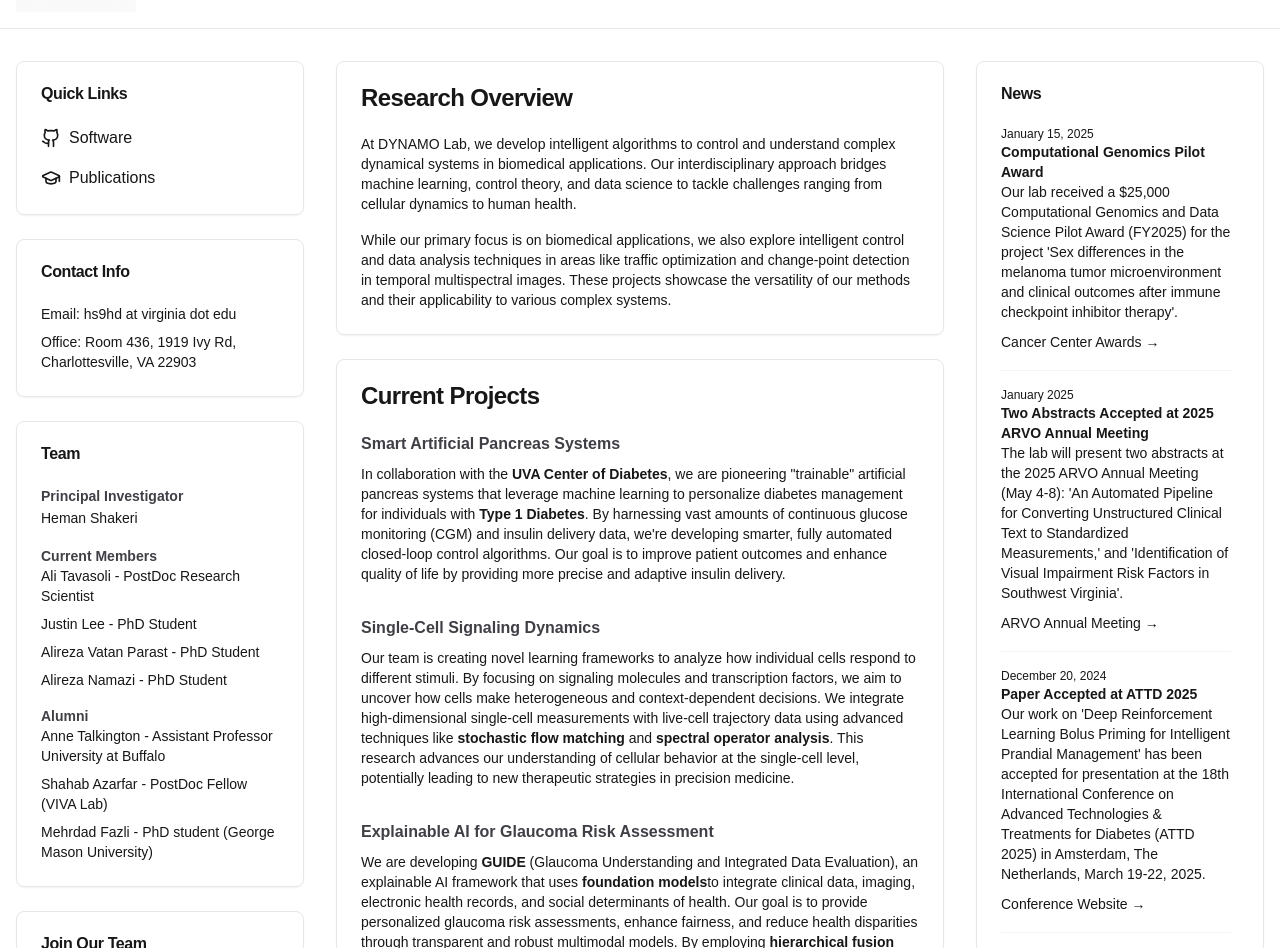
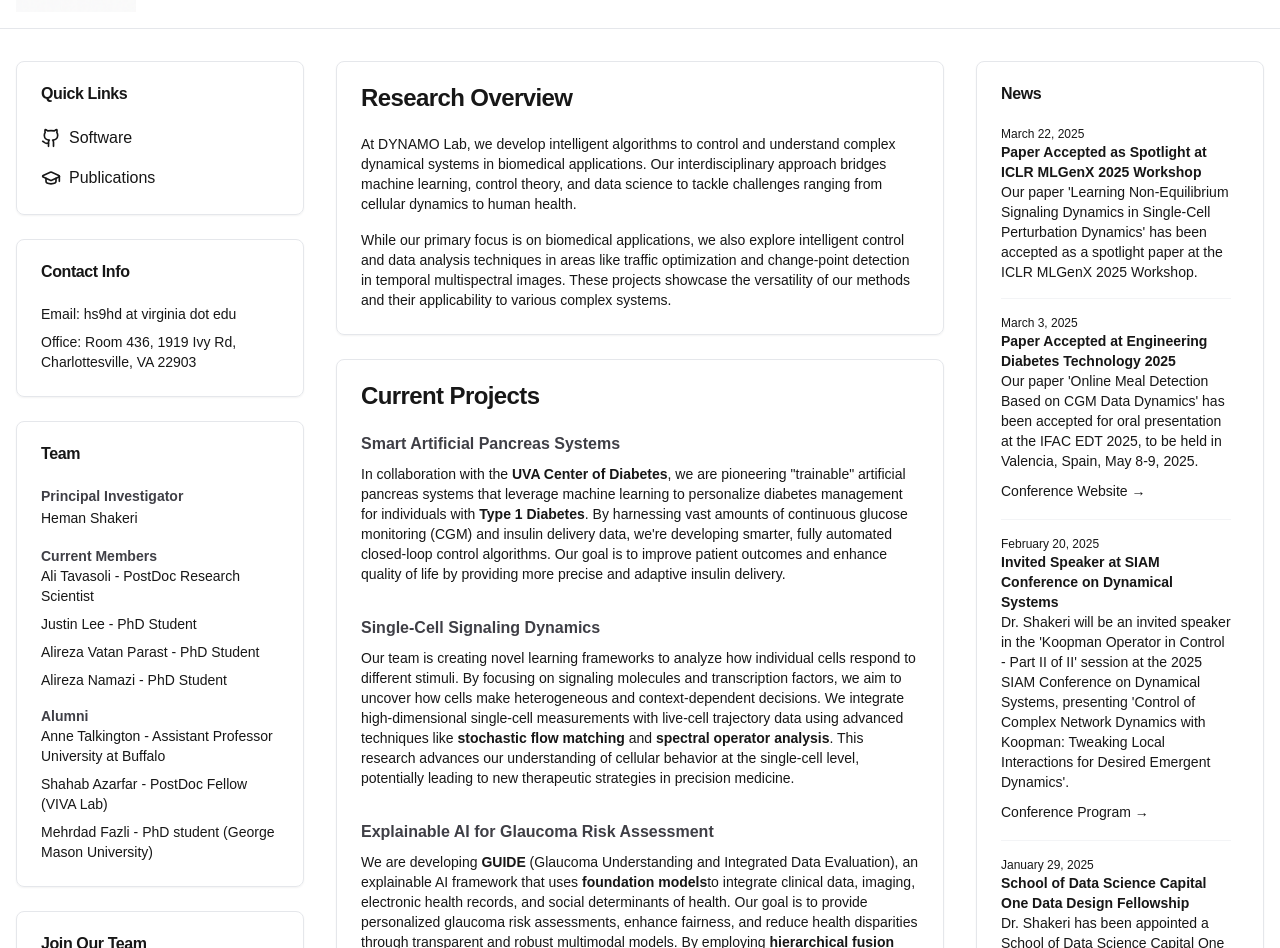
Before and after one commit to Shakeri-Lab/shakeri-lab.github.io, a Next.js app: page / in a window 1280 px wide. Shown: the part 124-1072 px from the top of the page. Built offline with nearby package versions, Linux system fonts and the light colour scheme.

Commit message:
Add March, February and January 2025 news items

```diff
--- a/src/data/news.ts
+++ b/src/data/news.ts
@@ -2,6 +2,34 @@ import { NewsItem } from '@/types';
 
 export const news: NewsItem[] = [
   // 2025
+  {
+    date: "March 22, 2025",
+    title: "Paper Accepted as Spotlight at ICLR MLGenX 2025 Workshop",
+    content: "Our paper 'Learning Non-Equilibrium Signaling Dynamics in Single-Cell Perturbation Dynamics' has been accepted as a spotlight paper at the ICLR MLGenX 2025 Workshop."
+  },
+  {
+    date: "March 3, 2025",
+    title: "Paper Accepted at Engineering Diabetes Technology 2025",
+    content: "Our paper 'Online Meal Detection Based on CGM Data Dynamics' has been accepted for oral presentation at the IFAC EDT 2025, to be held in Valencia, Spain, May 8-9, 2025.",
+    links: [{
+      text: "Conference Website",
+      url: "https://www.ifac-control.org/conferences/engineering-diabetes-technology-1st-edt-2025tm"
+    }]
+  },
+  {
+    date: "February 20, 2025",
+    title: "Invited Speaker at SIAM Conference on Dynamical Systems",
+    content: "Dr. Shakeri will be an invited speaker in the 'Koopman Operator in Control - Part II of II' session at the 2025 SIAM Conference on Dynamical Systems, presenting 'Control of Complex Network Dynamics with Koopman: Tweaking Local Interactions for Desired Emergent Dynamics'.",
+    links: [{
+      text: "Conference Program",
+      url: "https://meetings.siam.org/sess/dsp_programsess.cfm?SESSIONCODE=82682"
+    }]
+  },
+  {
+    date: "January 29, 2025",
+    title: "School of Data Science Capital One Data Design Fellowship",
+    content: "Dr. Shakeri has been appointed a School of Data Science Capital One Data Design Fellow for 2025-2026. The project will use Multi-Marginal Stochastic Flow Matching (MMSFM) to capture the dynamics of high frequency financial transactions, with applications to risk management, trading strategy development, and market stability analysis. The fellowship comes with a $55,000 discretionary fund.",
+  },
   {
     date: "January 15, 2025",
     title: "Computational Genomics Pilot Award",
```
